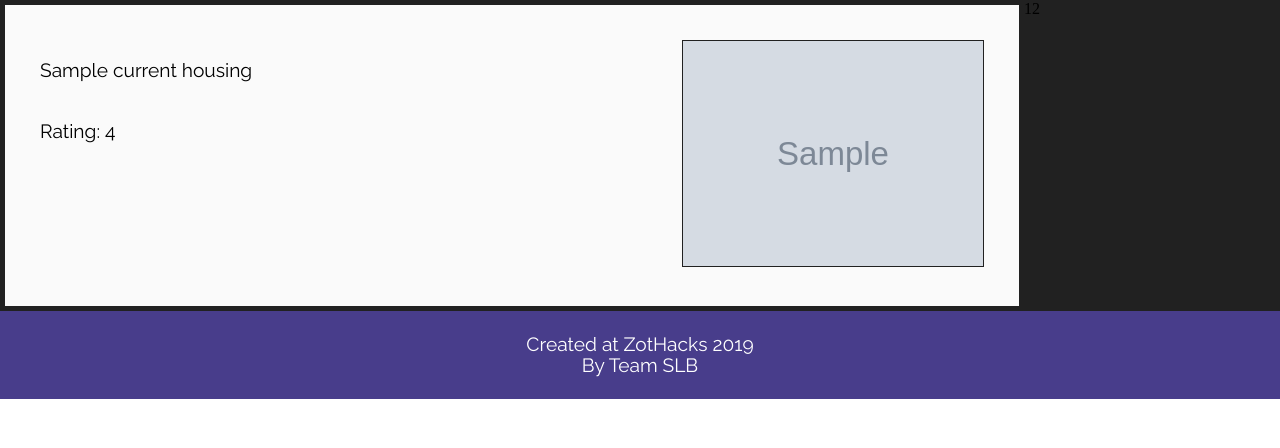
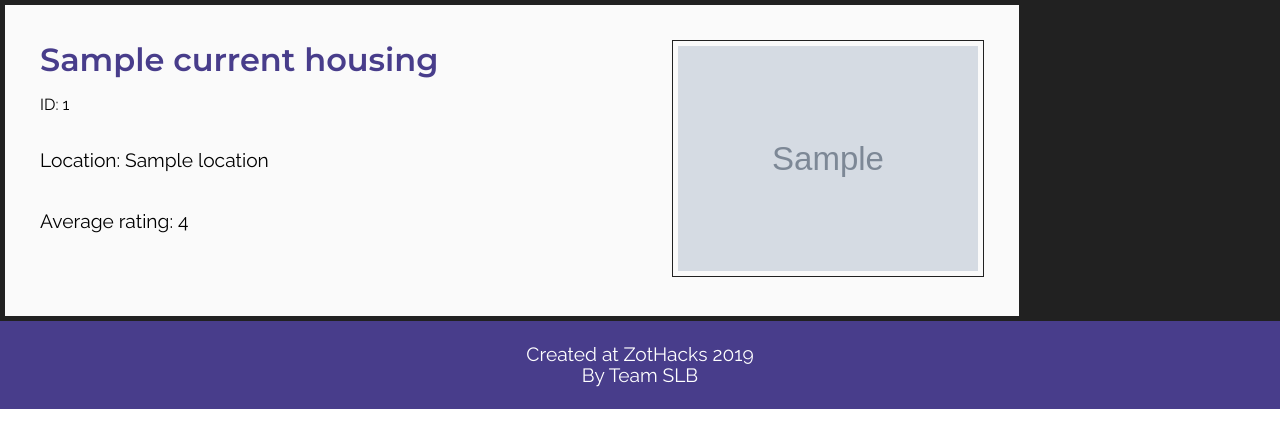
Before and after one commit to zrschool/ZotHacks2019, a Python web app: template templates/housing.html in a window 1280 px wide. Shown: the part 65-513 px from the top of the page. Run offline with Jinja, Linux system fonts and the light colour scheme; the template is opened without the code that fills it: most values are stand-ins (such as "Sample title", 1, 10 or a date in 2020); grey boxes marked "Sample" are stand-in pictures.

Commit message:
Add additional information to housing page

```diff
--- a/main.py
+++ b/main.py
@@ -92,6 +92,7 @@ class HousingPage(webapp2.RequestHandler):
 
         template_vars = {
             "current_housing" : current_housing,
+            "housing_id" : housing_id,
         }
 
         template = jinja_env.get_template("templates/housing.html")
--- a/stylesheets/main.css
+++ b/stylesheets/main.css
@@ -1,6 +1,13 @@
 body {
   padding: 0px;
   margin: 65px 0px 0px 0px;
+}
+
+.content-box {
+  color: black;
+  background-color: white;
+  margin: 5px;
+  padding: 10px;
 }
 
 #title {
@@ -45,6 +52,7 @@ p {
 
 a:link, a:visited, a:hover, a:active {
   text-decoration: none;
+  color: DarkSlateBlue
 }
 
 #left-column {
@@ -76,6 +84,7 @@ a:link, a:visited, a:hover, a:active {
 }
 
 #housing-option {
+  color: DarkSlateBlue;
   font-size: 24pt;
   font-weight: 600;
   font-family: Montserrat;
--- a/templates/about-page.html
+++ b/templates/about-page.html
@@ -19,11 +19,11 @@
 
     <div id="content">
       <div id="left-column">
-
-
+        <div class="content-box">
+          :)
+        </div>
       </div>
       <div id="right-column">
-        12
       </div>
     </div>
 
--- a/templates/housing.html
+++ b/templates/housing.html
@@ -21,19 +21,19 @@
       <div id="left-column">
         <div class="housing-option">
           <div class="housing-info">
-            <p>{{current_housing.name}}</p>
-            <p>Rating: {{current_housing.rating}}</p>
-
+            <p id="housing-option" style="margin:0px;">{{current_housing.name}}</p>
+            <p id="ID">ID: {{housing_id}}</p>
+            <p>Location: {{current_housing.location}} </p>
+            <p>Average rating: {{current_housing.rating}}</p>
 
           </div>
           <div>
-            <img class="housing-photo" src="{{current_housing.photo}}" alt=" ">
+            <img class="housing-photo" src="{{current_housing.photo}}" alt="No Photo Available" style="font-family: Montserrat; padding: 5px;">
           </div>
         </div>
 
       </div>
       <div id="right-column">
-        12
       </div>
     </div>
 
```
